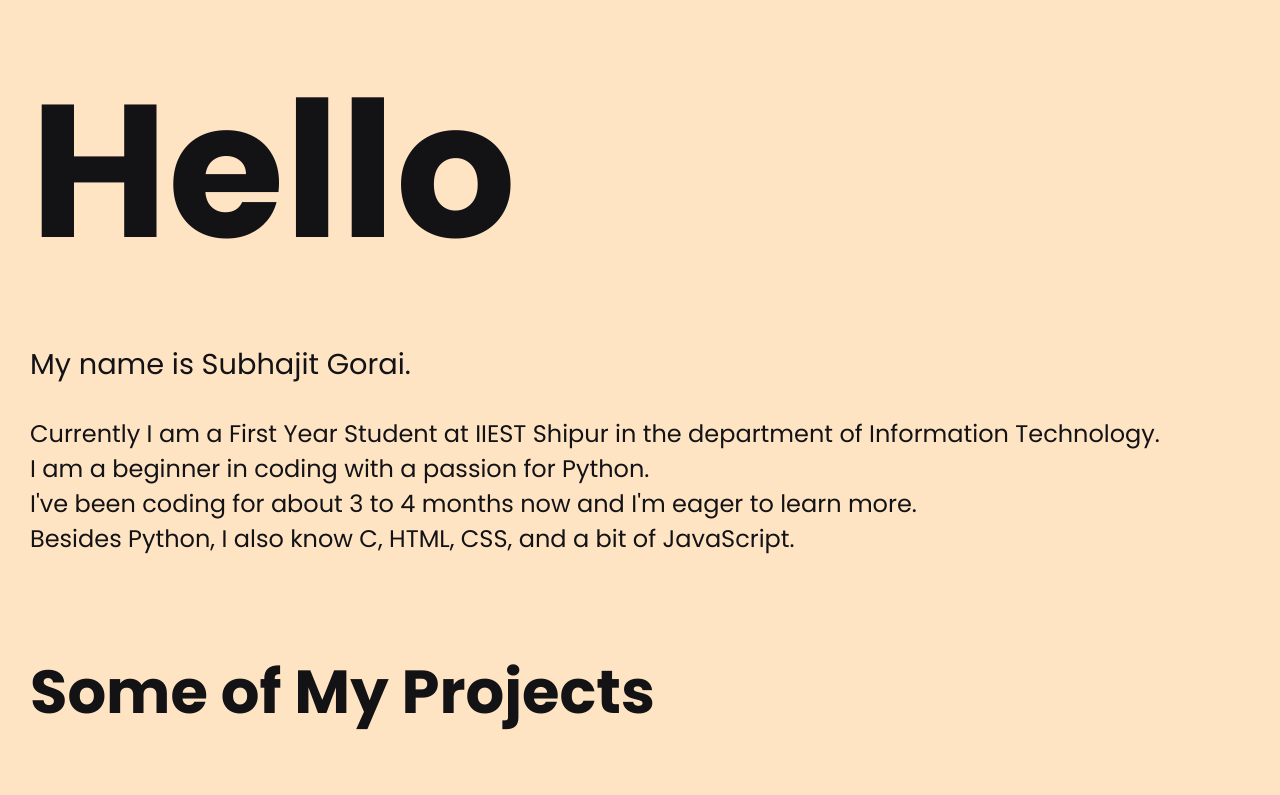
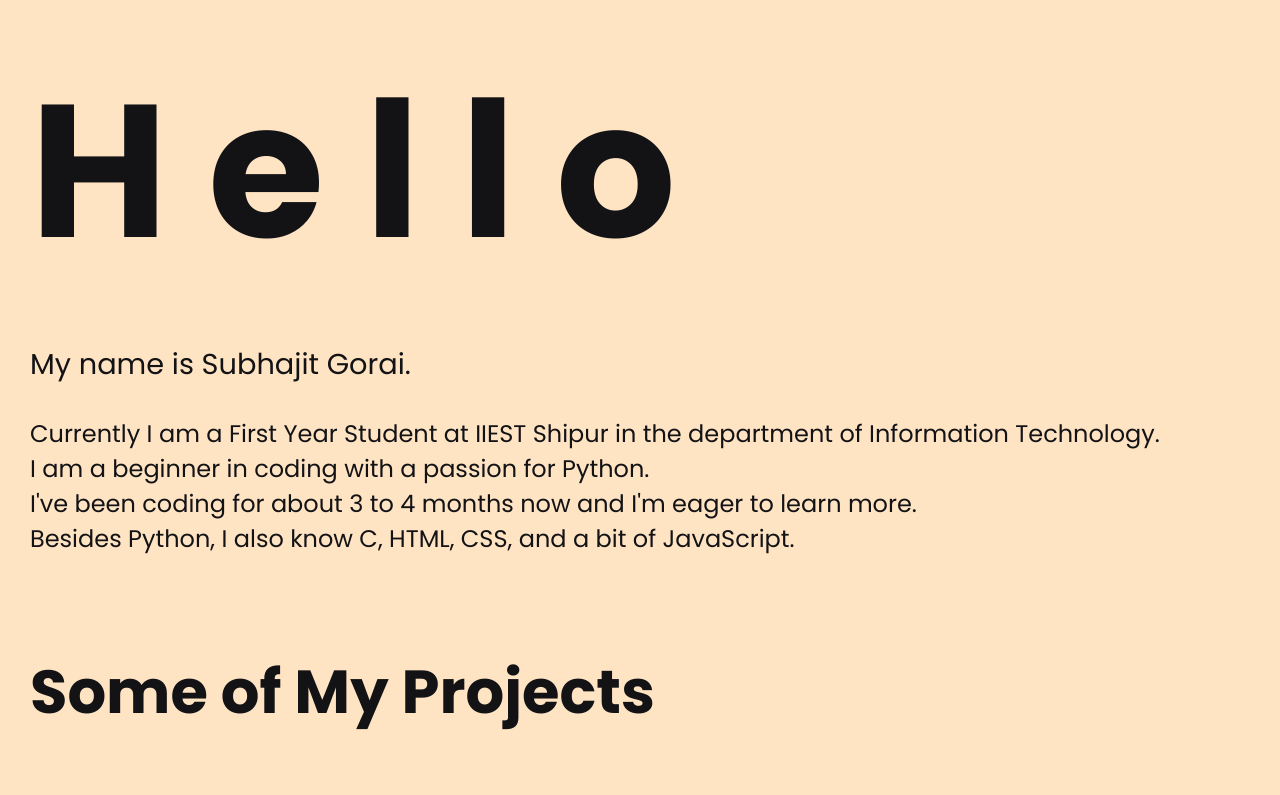
Before and after one commit to Dream-World-Coder/Port-Folio, a plain HTML site: page index.html in a window 1280 px wide. Shown: the top 795 px of the page. Drawn offline with Linux system fonts and the light colour scheme.

Commit message:
Organised The Code

```diff
--- a/index.html
+++ b/index.html
@@ -12,7 +12,13 @@
 <body>
 
     <div id="div1" class="animated-div">
-        <h1 id="hello">Hello</h1>
+        <div id="hello">
+            <span id="i1" class="animated-div letter">H</span>
+            <span id="i2" class="animated-div letter">e</span>
+            <span id="i3" class="animated-div letter">l</span>
+            <span id="i4" class="animated-div letter">l</span>
+            <span id="i5" class="animated-div letter">o</span>
+        </div>
     </div>
 
     <div id="div2" class="animated-div">
@@ -34,7 +40,6 @@
         </div>
 
 
-
         <div id="second" class="inverse">
             <b>Created this Website because I forget my classes too often @</b>
             <a href="https://subha-py-c.github.io/class-timing/" target="_blank" title="Go to https://subha-py-c.github.io/class-timing/">Class Schedule group 6</a>
@@ -46,10 +51,9 @@
         </div>
 
         <div id="second" class="inverse">
-            <b>For enjoying natural ASMRs in every device previously available in Vivo-Jovi only@</b>
+            <b>For enjoying natural ASMRs in every device previously available in Vivo-Jovi only @</b>
             <a href="https://dream-world-coder.github.io/Proper-Music/" target="_blank" title="Go to https://dream-world-coder.github.io/Proper-Music/">Relaxing Melody</a>
         </div>
-
 
 
         <div id="last" class="inverse">
```
